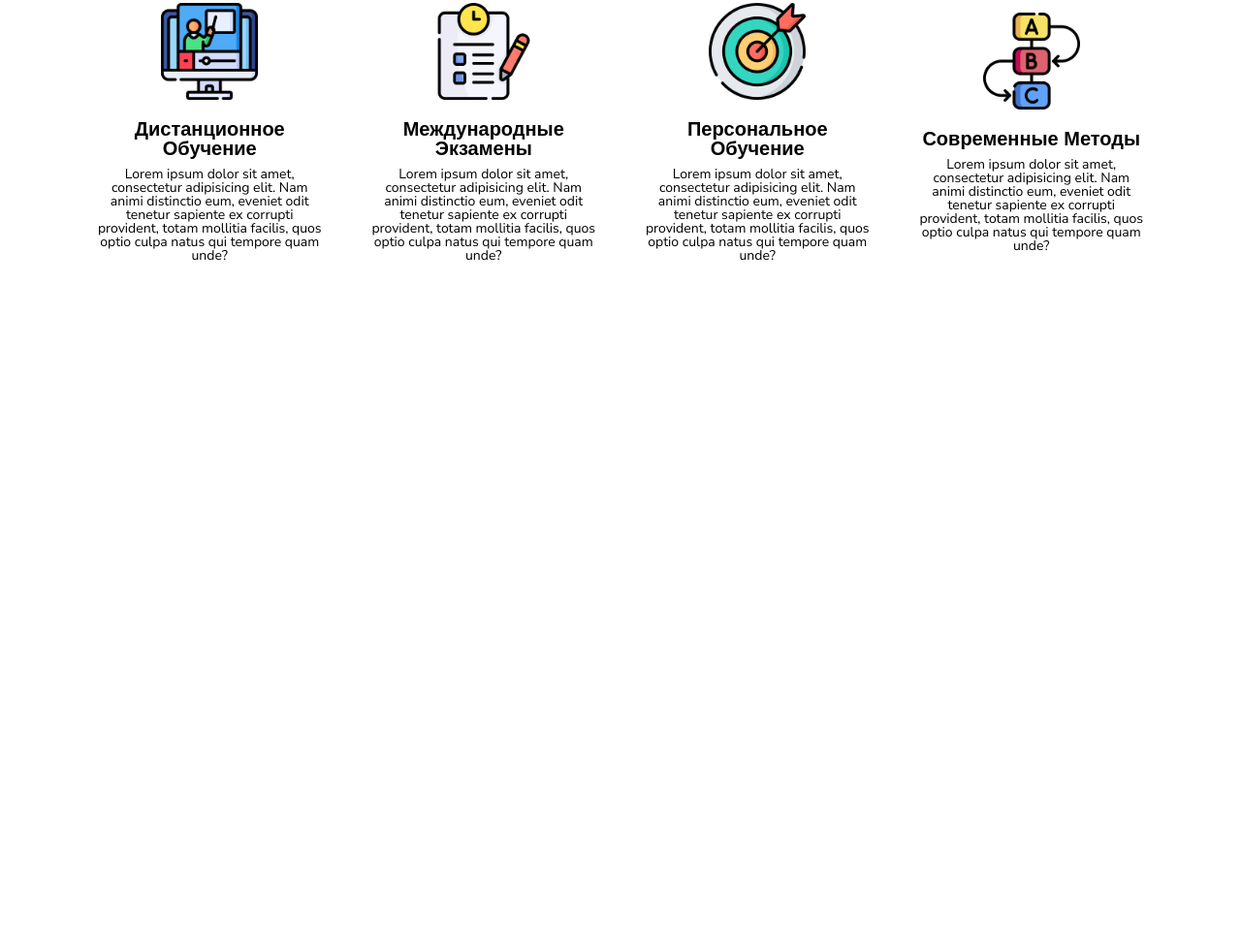
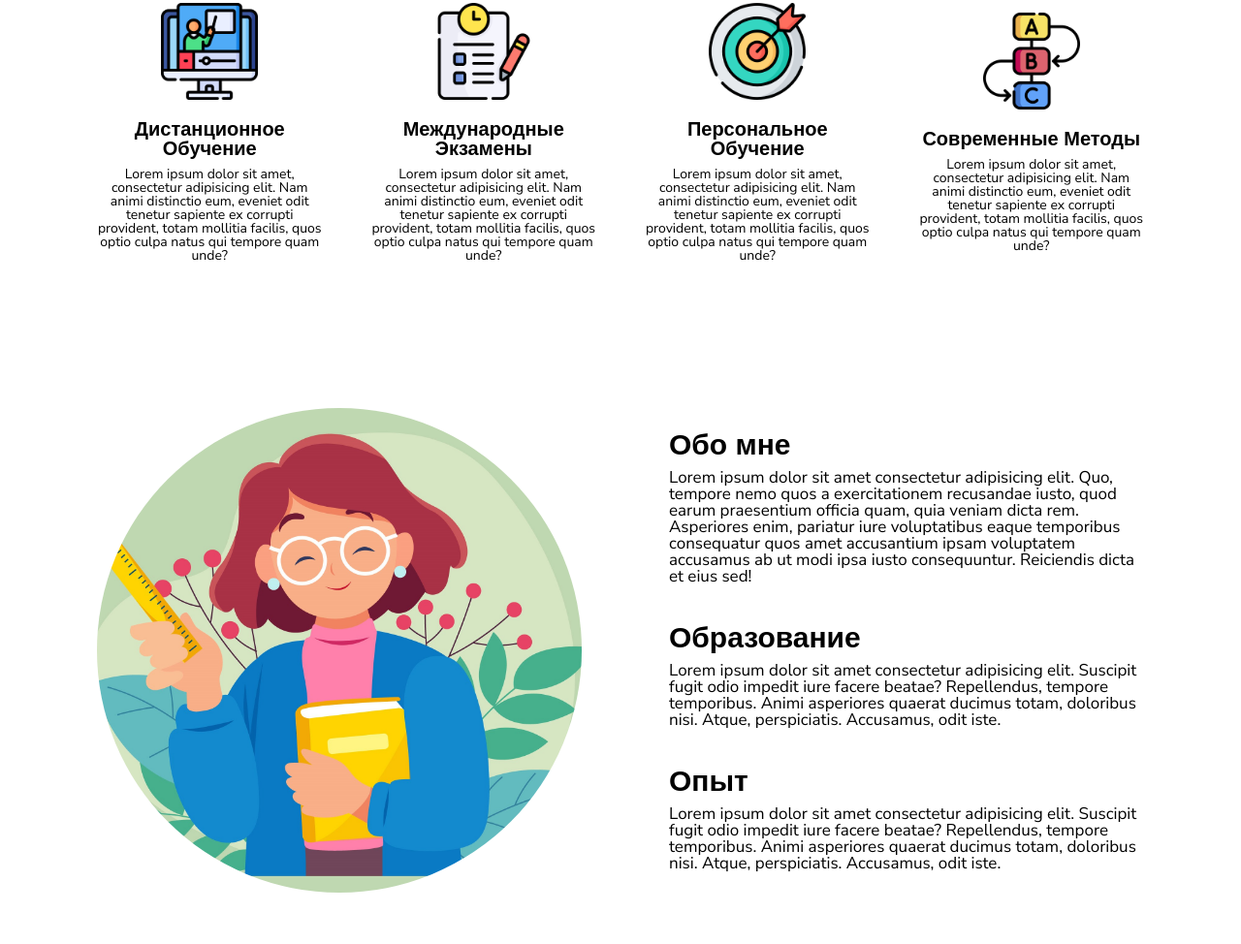
Before and after one commit to kattir97/engteacher, an Astro site: page / in a window 1280 px wide. Shown: the part 875-1849 px from the top of the page at 97% size. Before the commit the page ends 1266 px from the top, so only its background shows below. Built offline with nearby package versions, Linux system fonts and the light colour scheme; Astro itself is replaced by a stand-in of ours; a web font is replaced by a local one.

Commit message:
about me section

```diff
--- /dev/null
+++ b/src/components/About.astro
@@ -0,0 +1,88 @@
+---
+import { Image } from "astro:assets";
+import teacher from "../assets/teacher.jpg";
+import "@fontsource/tektur";
+---
+
+<section class="about">
+  <div class="container">
+    <div class="img-box">
+      <Image src={teacher} alt="фотка учителя" class="img" />
+    </div>
+  </div>
+  <div class="content">
+    <div class="item">
+      <h3 class="heading-md">Обо мне</h3>
+      <p class="paragraph">
+        Lorem ipsum dolor sit amet consectetur adipisicing elit. Quo, tempore nemo quos a
+        exercitationem recusandae iusto, quod earum praesentium officia quam, quia veniam dicta rem.
+        Asperiores enim, pariatur iure voluptatibus eaque temporibus consequatur quos amet
+        accusantium ipsam voluptatem accusamus ab ut modi ipsa iusto consequuntur. Reiciendis dicta
+        et eius sed!
+      </p>
+    </div>
+    <div class="item">
+      <h3 class="heading-md">Образование</h3>
+      <p class="paragraph">
+        Lorem ipsum dolor sit amet consectetur adipisicing elit. Suscipit fugit odio impedit iure
+        facere beatae? Repellendus, tempore temporibus. Animi asperiores quaerat ducimus totam,
+        doloribus nisi. Atque, perspiciatis. Accusamus, odit iste.
+      </p>
+    </div>
+    <div class="item">
+      <h3 class="heading-md">Опыт</h3>
+      <p class="paragraph">
+        Lorem ipsum dolor sit amet consectetur adipisicing elit. Suscipit fugit odio impedit iure
+        facere beatae? Repellendus, tempore temporibus. Animi asperiores quaerat ducimus totam,
+        doloribus nisi. Atque, perspiciatis. Accusamus, odit iste.
+      </p>
+    </div>
+  </div>
+</section>
+
+<style>
+  .about {
+    display: flex;
+    gap: 5rem;
+    padding: 5rem 0;
+  }
+
+  .container {
+    flex: 0 0 50%;
+
+    & .img-box {
+      overflow: hidden;
+      height: 50rem;
+      width: 50rem;
+      border-radius: 50%;
+
+      & .img {
+        width: 100%;
+        height: 100%;
+        object-fit: cover;
+      }
+    }
+  }
+
+  .content {
+    display: flex;
+    flex-direction: column;
+    align-items: start;
+    justify-content: center;
+    gap: 4rem;
+    font-size: 1.6rem;
+  }
+
+  .item {
+    & .heading-md {
+      font-size: 3rem;
+      font-weight: 600;
+      margin-bottom: 1rem;
+      font-family: "Tektur", sans-serif, system-ui;
+    }
+
+    & .paragraph {
+      font-size: 1.7rem;
+    }
+  }
+</style>
--- a/src/pages/index.astro
+++ b/src/pages/index.astro
@@ -3,10 +3,12 @@ import MainLayout from "../layouts/MainLayout.astro";
 import Header from "../components/Header.astro";
 import Hero from "../components/Hero.astro";
 import Features from "../components/Features.astro";
+import About from "../components/About.astro";
 ---
 
 <MainLayout>
   <Header />
   <Hero />
   <Features />
+  <About />
 </MainLayout>
```
Also changed, not shown: src/assets/teacher.jpg (added).
